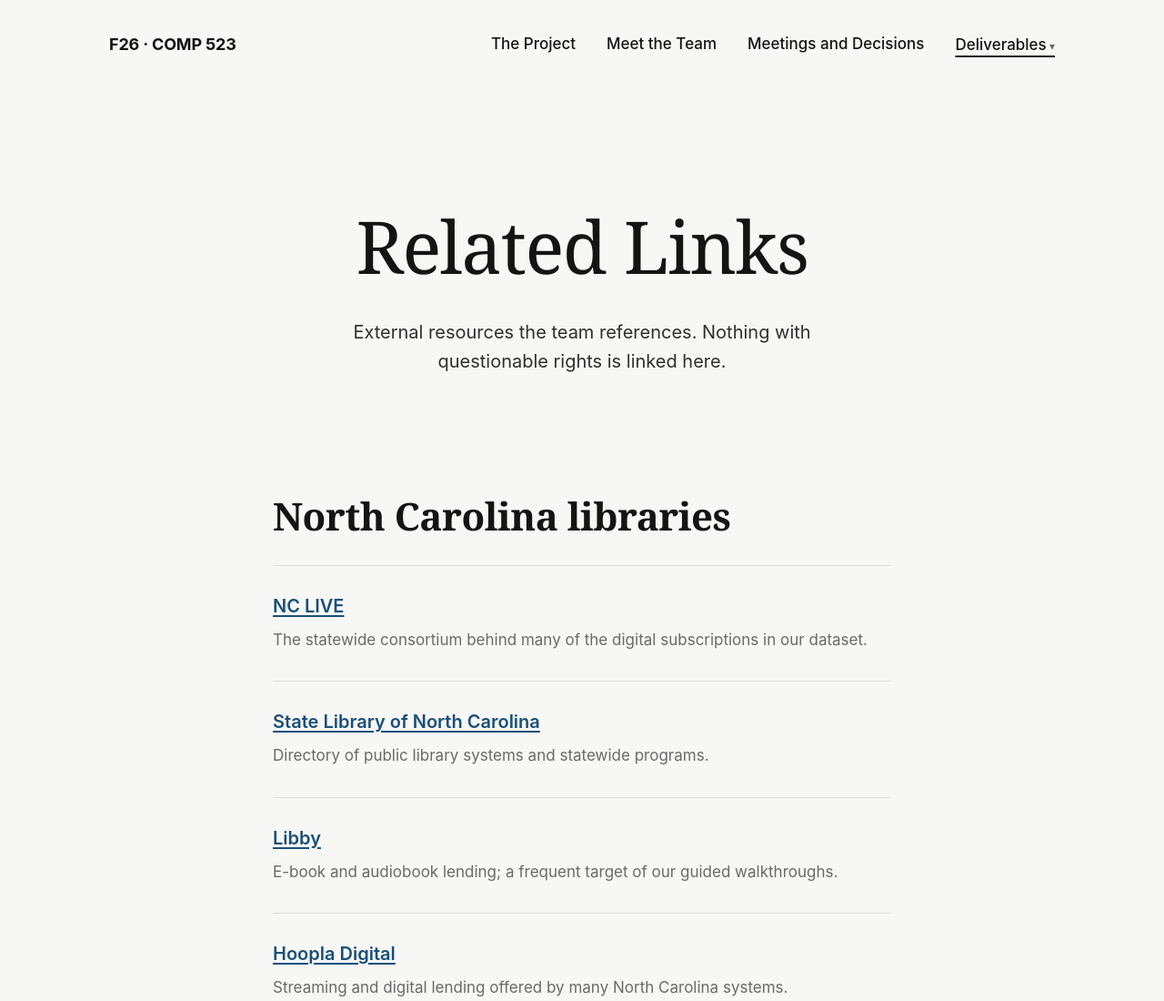
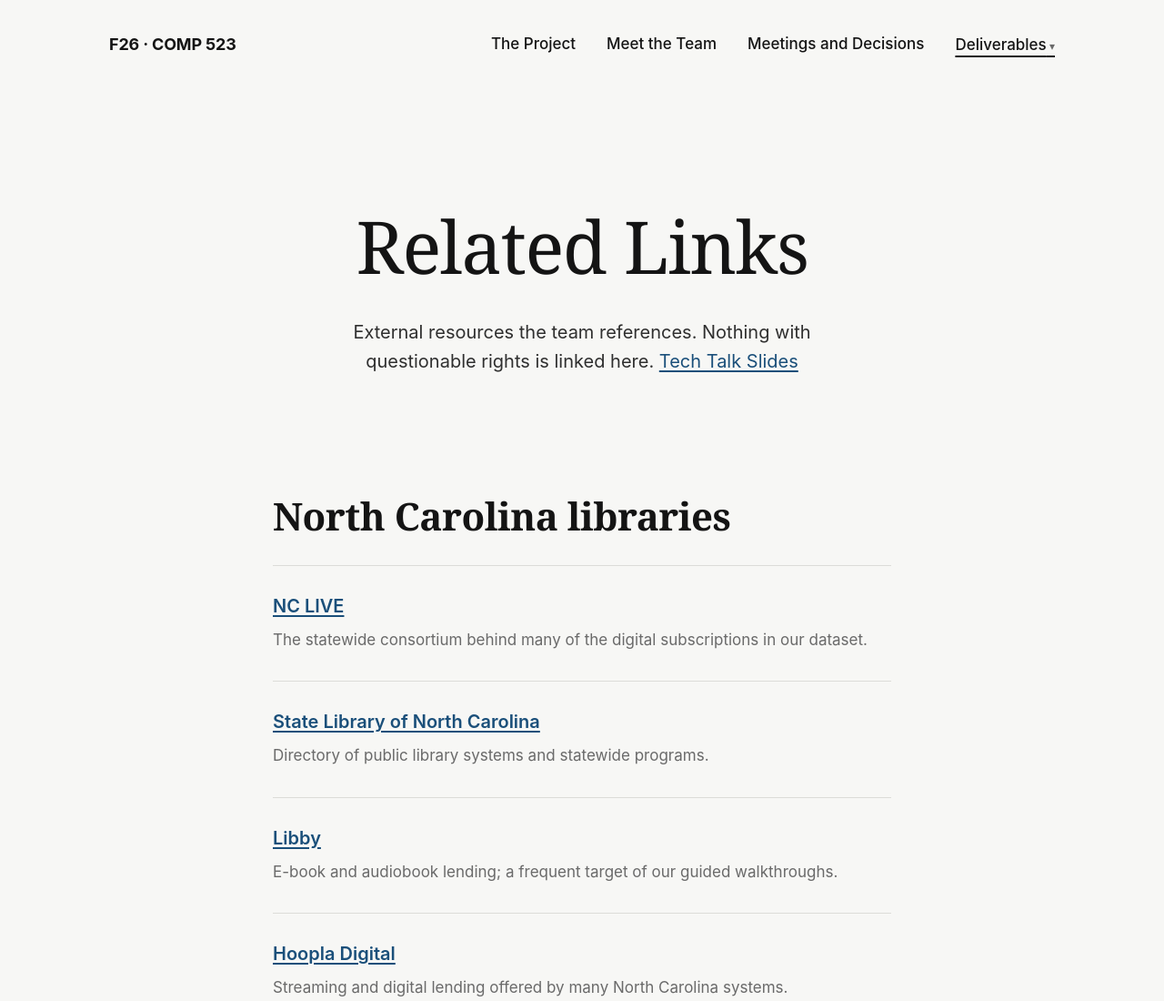
Before and after one commit to MonishSoundarRaj/comp523_website, a plain HTML site: page resources.html in a window 1280 px wide. Shown: the top 1100 px of the page at 91% size. Drawn offline with Linux system fonts and the light colour scheme.

Commit message:
added tech talk link

```diff
--- a/resources.html
+++ b/resources.html
@@ -41,7 +41,9 @@
 
   <div class="pagehead">
     <h1 class="pagetitle">Related Links</h1>
-    <p class="deck">External resources the team references. Nothing with questionable rights is linked here.</p>
+    <p class="deck">External resources the team references. Nothing with questionable rights is linked here.
+      <a href="https://docs.google.com/presentation/d/1bRBYDEefc-DPSEUvO9Ybp6IbbuRmiUULx7iKMDgiNLA/edit?usp=sharing" target="_blank" rel="noopener noreferrer">Tech Talk Slides</a>
+    </p>
   </div>
 
   <div id="links-list"></div>
```
